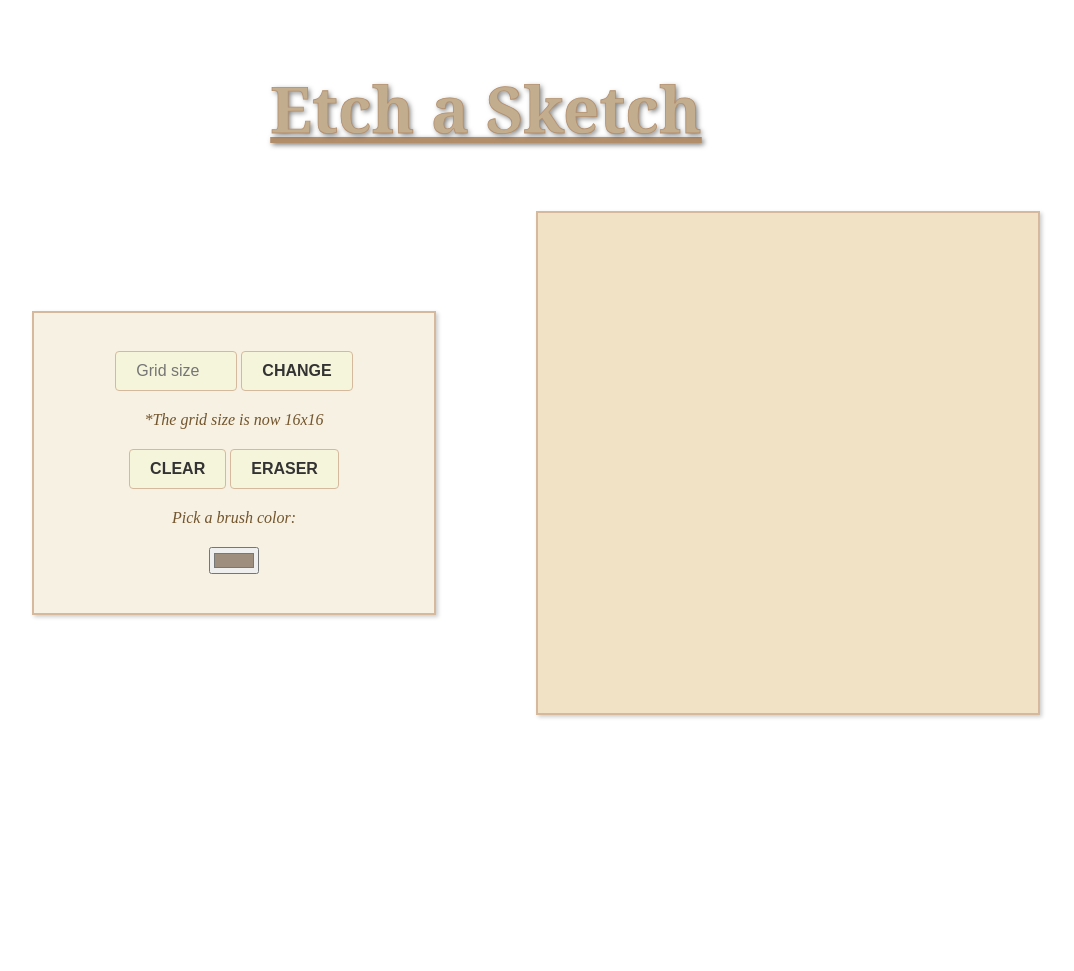
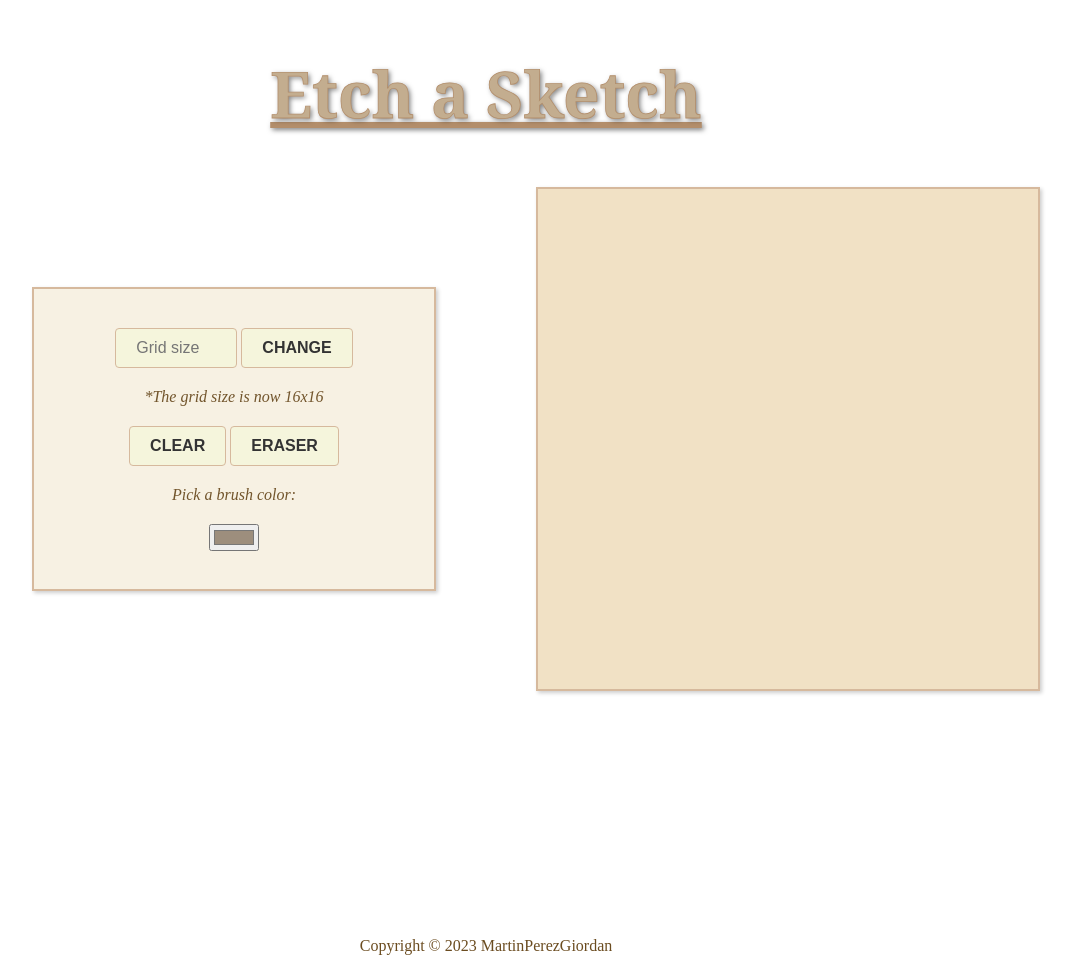
Before and after one commit to MartinPerezGiordan/etch-a-sketch, a plain HTML site: page index.html in a window 1280 px wide. Shown: the whole page, without its empty margins (154-1228 px from the left). Before the commit the page ends 800 px from the top, so only its background shows below. Drawn offline with Linux system fonts and the light colour scheme.

Commit message:
Add live demo link and footer

```diff
--- a/index.html
+++ b/index.html
@@ -23,12 +23,15 @@
             </div>
 
             <label for="color-picker">Pick a brush color:</label>
-            <input type="color" id="color-picker" name="color-picker" value="#9d8e7d">
-
+            <input type="color" id="colorPicker" name="color-picker" value="#9d8e7d">
         </div>
-
 
         <div id="grid"></div>
     </div>
+
+    <div id="footer">
+        <p>Copyright © 2023 MartinPerezGiordan</p>
+    </div>
+
 </body>
 </html>
--- a/styles.css
+++ b/styles.css
@@ -1,26 +1,30 @@
 body {
     display: flex;
     flex-direction: column;
-    justify-content: center;
+    justify-content: space-between;
     align-items: center;
+    height: 100vh;
+    margin: 0;
 }
 
 h1 {
-color: #c3ad8f;
+    color: #c3ad8f;
     font-family: Georgia, serif;
     font-size: 4em;
-    line-height: 1.2;
-    padding: 20px;
     -webkit-text-stroke: 0.8px #b38e6b;
     text-decoration: underline;
     text-shadow: 2px 2px 5px rgba(0, 0, 0, 0.5);
+    margin: 50px;
 }
 
 #container{
     display: flex;
     justify-content: center;
     align-items: center;
+    margin: 0;
+    margin-bottom: 200px;
 }
+
 #gridSizeInput {
     padding: 10px 20px;
     font-size: 16px;
@@ -96,3 +100,8 @@ button.hover-effect {
 .active {
     background-color: #9d8e7d;
 }
+
+#footer{
+color: #6b4c20;
+margin: 30px;
+}
```
Also changed, not shown: 1 other file.
